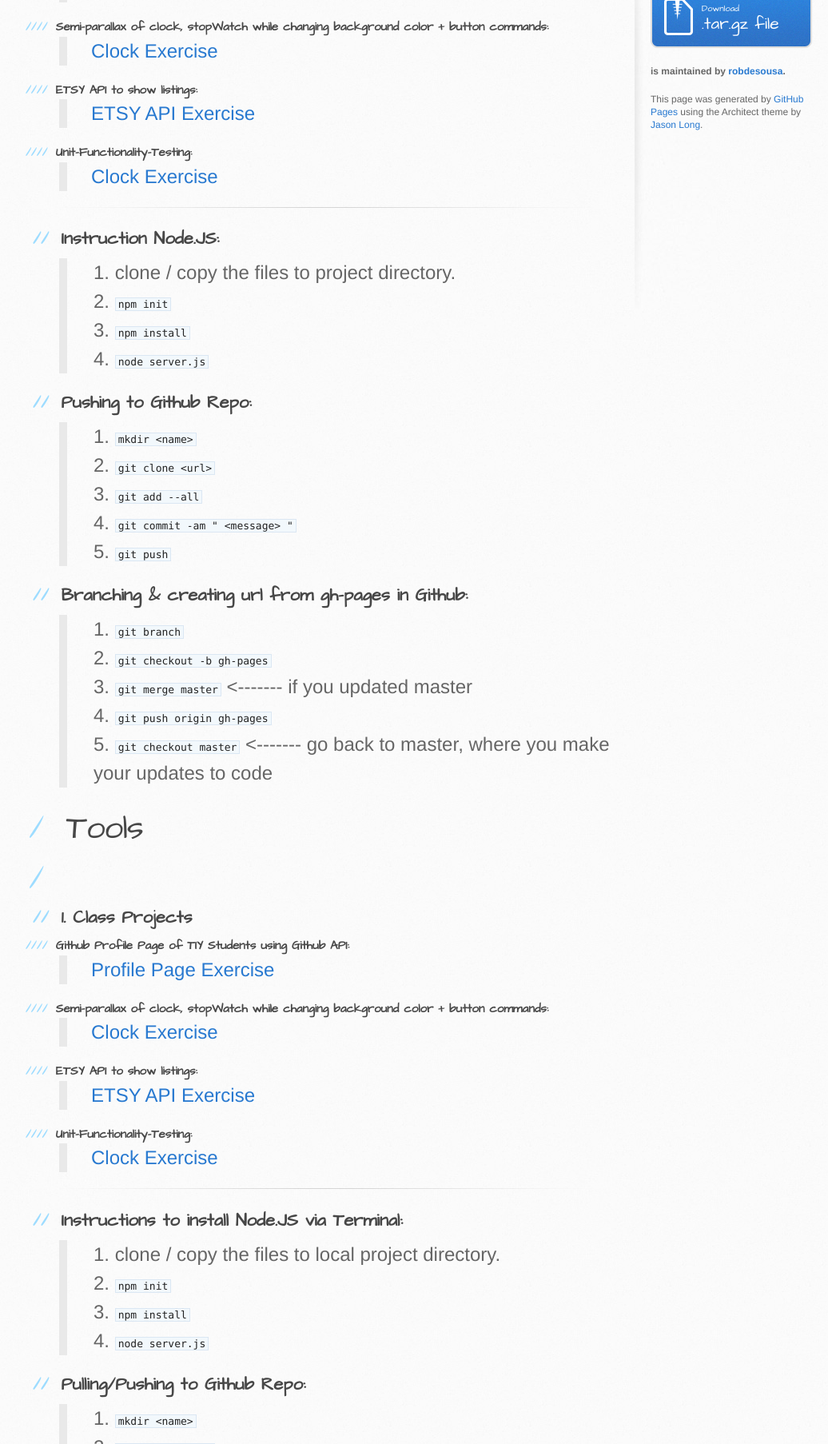
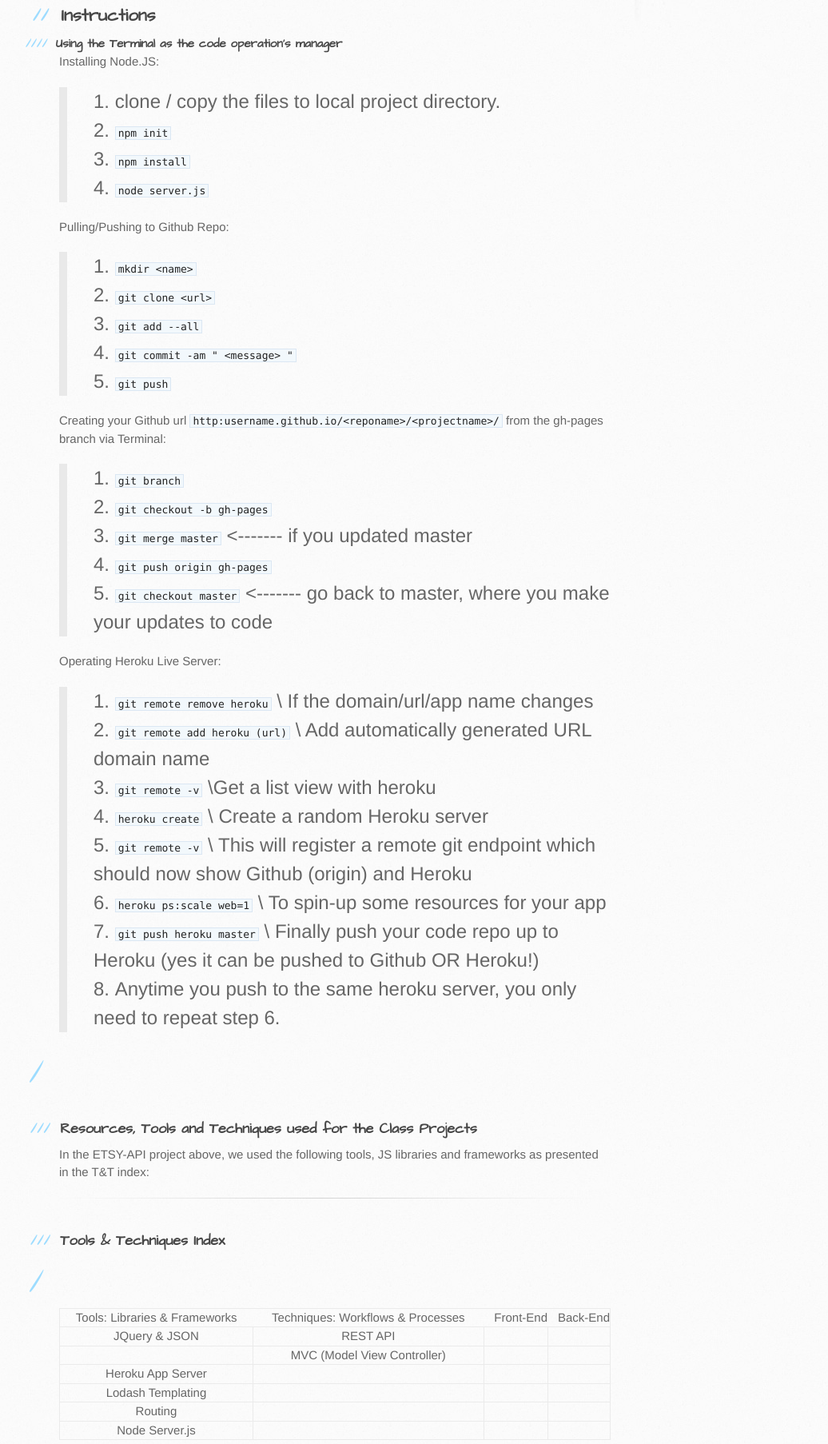
Before and after one commit to HumanDAO/Coding-Init, a plain HTML site: page index.html in a window 1280 px wide. Shown: the part 994-2800 px from the top of the page at 80% size, without its empty margins (96-1132 px from the left). Drawn offline with Linux system fonts and the light colour scheme; files whose address does not match are found by name.

```diff
--- a/index.html
+++ b/index.html
@@ -13,13 +13,13 @@
     <script src="//html5shiv.googlecode.com/svn/trunk/html5.js"></script>
     <![endif]-->
 
-    <title>Front-End Design/Engineering Tools &amp; Techniques acquired from The Iron Yard Coding BootCamp Experience by robdesousa</title>
+    <title>The Iron Yard Coding BootCamp Experience by robdesousa</title>
   </head>
 
   <body>
     <header>
       <div class="inner">
-        <h1>Front-End Design/Engineering Tools &amp; Techniques acquired from The Iron Yard Coding BootCamp Experience</h1>
+        <h1>The Iron Yard Coding BootCamp Experience</h1>
         <h2>curated by Rob DeSousa &amp; feedback provided by the Houston Class of Summer 2014</h2>
         <a href="https://github.com/robdesousa/The-Iron-Yard-Experience" class="button"><small>View project on</small>GitHub</a>
       </div>
@@ -29,20 +29,23 @@
       <div class="inner clearfix">
         <section id="main-content">
           <h1>
-<a name="class-projects--instructions" class="anchor" href="#class-projects--instructions"><span class="octicon octicon-link"></span></a>Class Projects &amp; Instructions</h1>
+<a name="front-end-designengineering-tools--techniques--" class="anchor" href="#front-end-designengineering-tools--techniques--"><span class="octicon octicon-link"></span></a>Front-End Design/Engineering Tools &amp; Techniques  </h1>
+
+<h2>
+<a name="class-projects" class="anchor" href="#class-projects"><span class="octicon octicon-link"></span></a>Class Projects</h2>
 
 <h4>
 <a name="github-profile-page-of-tiy-students-using-github-api" class="anchor" href="#github-profile-page-of-tiy-students-using-github-api"><span class="octicon octicon-link"></span></a>Github Profile Page of TIY Students using Github API:</h4>
 
 <blockquote>
-<p><a href="https://robdesousa.github.com/The-Iron-Yard-Experience/Profile_Page">Profile Page Exercise</a></p>
+<p><a href="https://robdesousa.github.com/The-Iron-Yard-Experience/Profile-Page">Profile Page Exercise</a></p>
 </blockquote>
 
 <h4>
-<a name="semi-parallax-of-clock-stopwatch-while-changing-background-color--button-commands" class="anchor" href="#semi-parallax-of-clock-stopwatch-while-changing-background-color--button-commands"><span class="octicon octicon-link"></span></a>Semi-parallax of clock, stopWatch while changing background color + button commands:</h4>
+<a name="semi-parallax-of-clock-stopwatch-while-changing-background-color" class="anchor" href="#semi-parallax-of-clock-stopwatch-while-changing-background-color"><span class="octicon octicon-link"></span></a>Semi-parallax of clock, stopWatch while changing background color:</h4>
 
 <blockquote>
-<p><a href="https://robdesousa.github.com/The-Iron-Yard-Experience/Clock_Bkgd">Clock Exercise</a></p>
+<p><a href="https://robdesousa.github.com/The-Iron-Yard-Experience/Clock-Bkgd">Clock Exercise</a></p>
 </blockquote>
 
 <h4>
@@ -59,20 +62,24 @@
 <p><a href="https://robdesousa.github.com/The-Iron-Yard-Experience/TDD">Clock Exercise</a></p>
 </blockquote>
 
-<hr><h2>
-<a name="instruction-nodejs" class="anchor" href="#instruction-nodejs"><span class="octicon octicon-link"></span></a>Instruction Node.JS:</h2>
+<h2>
+<a name="instructions" class="anchor" href="#instructions"><span class="octicon octicon-link"></span></a>Instructions</h2>
+
+<h4>
+<a name="using-the-terminal-as-the-code-operations-manager" class="anchor" href="#using-the-terminal-as-the-code-operations-manager"><span class="octicon octicon-link"></span></a>Using the Terminal as the code operation's manager</h4>
+
+<p>Installing Node.JS:</p>
 
 <blockquote>
 <ol>
-<li>clone / copy the files to project directory.</li>
+<li>clone / copy the files to local project directory.</li>
 <li><code>npm init</code></li>
 <li><code>npm install</code></li>
 <li><code>node server.js</code></li>
 </ol>
 </blockquote>
 
-<h2>
-<a name="pushing-to-github-repo" class="anchor" href="#pushing-to-github-repo"><span class="octicon octicon-link"></span></a>Pushing to Github Repo:</h2>
+<p>Pulling/Pushing to Github Repo:</p>
 
 <blockquote>
 <ol>
@@ -84,8 +91,7 @@
 </ol>
 </blockquote>
 
-<h2>
-<a name="branching--creating-url-from-gh-pages-in-github" class="anchor" href="#branching--creating-url-from-gh-pages-in-github"><span class="octicon octicon-link"></span></a>Branching &amp; creating url from gh-pages in Github:</h2>
+<p>Creating your Github url <code>http:username.github.io/&lt;reponame&gt;/&lt;projectname&gt;/</code> from the gh-pages branch via Terminal:</p>
 
 <blockquote>
 <ol>
@@ -99,84 +105,7 @@
 </ol>
 </blockquote>
 
-<h1>
-<a name="tools" class="anchor" href="#tools"><span class="octicon octicon-link"></span></a>Tools</h1>
-
-<h1></h1>
-
-<h2>
-<a name="1-class-projects" class="anchor" href="#1-class-projects"><span class="octicon octicon-link"></span></a>1. Class Projects</h2>
-
-<h4>
-<a name="github-profile-page-of-tiy-students-using-github-api-1" class="anchor" href="#github-profile-page-of-tiy-students-using-github-api-1"><span class="octicon octicon-link"></span></a>Github Profile Page of TIY Students using Github API:</h4>
-
-<blockquote>
-<p><a href="https://robdesousa.github.com/The-Iron-Yard-Experience/Profile_Page">Profile Page Exercise</a></p>
-</blockquote>
-
-<h4>
-<a name="semi-parallax-of-clock-stopwatch-while-changing-background-color--button-commands-1" class="anchor" href="#semi-parallax-of-clock-stopwatch-while-changing-background-color--button-commands-1"><span class="octicon octicon-link"></span></a>Semi-parallax of clock, stopWatch while changing background color + button commands:</h4>
-
-<blockquote>
-<p><a href="https://robdesousa.github.com/The-Iron-Yard-Experience/Clock_Bkgd">Clock Exercise</a></p>
-</blockquote>
-
-<h4>
-<a name="etsy-api-to-show-listings-1" class="anchor" href="#etsy-api-to-show-listings-1"><span class="octicon octicon-link"></span></a>ETSY API to show listings:</h4>
-
-<blockquote>
-<p><a href="http://tiy-api.herokuapp.com">ETSY API Exercise</a></p>
-</blockquote>
-
-<h4>
-<a name="unit-functionality-testing-1" class="anchor" href="#unit-functionality-testing-1"><span class="octicon octicon-link"></span></a>Unit-Functionality-Testing:</h4>
-
-<blockquote>
-<p><a href="https://robdesousa.github.com/The-Iron-Yard-Experience/TDD">Clock Exercise</a></p>
-</blockquote>
-
-<hr><h2>
-<a name="instructions-to-install-nodejs-via-terminal" class="anchor" href="#instructions-to-install-nodejs-via-terminal"><span class="octicon octicon-link"></span></a>Instructions to install Node.JS via Terminal:</h2>
-
-<blockquote>
-<ol>
-<li>clone / copy the files to local project directory.</li>
-<li><code>npm init</code></li>
-<li><code>npm install</code></li>
-<li><code>node server.js</code></li>
-</ol>
-</blockquote>
-
-<h2>
-<a name="pullingpushing-to-github-repo" class="anchor" href="#pullingpushing-to-github-repo"><span class="octicon octicon-link"></span></a>Pulling/Pushing to Github Repo:</h2>
-
-<blockquote>
-<ol>
-<li><code>mkdir &lt;name&gt;</code></li>
-<li><code>git clone &lt;url&gt;</code></li>
-<li><code>git add --all</code></li>
-<li><code>git commit -am " &lt;message&gt; "</code></li>
-<li><code>git push</code></li>
-</ol>
-</blockquote>
-
-<h3>
-<a name="creating-your-github-url-httpusernamegithubioreponameprojectname-from-the-gh-pages-branch-via-terminal" class="anchor" href="#creating-your-github-url-httpusernamegithubioreponameprojectname-from-the-gh-pages-branch-via-terminal"><span class="octicon octicon-link"></span></a>Creating your Github url <code>http:username.github.io/&lt;reponame&gt;/&lt;projectname&gt;/</code> from the gh-pages branch via Terminal:</h3>
-
-<blockquote>
-<ol>
-<li><code>git branch</code></li>
-<li><code>git checkout -b gh-pages</code></li>
-<li>
-<code>git merge master</code> &lt;------- if you updated master</li>
-<li><code>git push origin gh-pages</code></li>
-<li>
-<code>git checkout master</code> &lt;------- go back to master, where you make your updates to code</li>
-</ol>
-</blockquote>
-
-<h3>
-<a name="git-instructions-for-heroku-live-server-via-terminal" class="anchor" href="#git-instructions-for-heroku-live-server-via-terminal"><span class="octicon octicon-link"></span></a>Git instructions for Heroku Live Server via Terminal</h3>
+<p>Operating Heroku Live Server:</p>
 
 <blockquote>
 <ol>
@@ -194,60 +123,81 @@
 <code>heroku ps:scale web=1</code> \ To spin-up some resources for your app</li>
 <li>
 <code>git push heroku master</code> \ Finally push your code repo up to Heroku (yes it can be pushed to Github OR Heroku!) </li>
-<li> Anytime you want to push to the same heroku server, you only need to repeat <strong>step 6</strong>.</li>
+<li> Anytime you push to the same heroku server, you only need to repeat <strong>step 6</strong>.</li>
 </ol>
-<p><a href="https://travis-ci.org/ddollar/foreman"><img src="https://travis-ci.org/ddollar/foreman.svg?branch=master" alt="Build Status"></a></p>
-
-<h1>
-<a name="-1" class="anchor" href="#-1"><span class="octicon octicon-link"></span></a><a href="https://codeclimate.com/github/ddollar/foreman"><img src="https://codeclimate.com/github/ddollar/foreman.png" alt="Code Climate"></a>
-</h1>
 </blockquote>
 
+<h1></h1>
+
 <h3>
-<a name="rest-api-in-order-build-your-own-web-app" class="anchor" href="#rest-api-in-order-build-your-own-web-app"><span class="octicon octicon-link"></span></a>REST API in order build your own Web App:</h3>
+<a name="resources-tools-and-techniques-used-for-the-class-projects" class="anchor" href="#resources-tools-and-techniques-used-for-the-class-projects"><span class="octicon octicon-link"></span></a>Resources, Tools and Techniques used for the Class Projects</h3>
 
-<p>We used in the ETSY-API project the following tools, JS libraries and frameworks:</p>
+<p>In the ETSY-API project above, we used the following tools, JS libraries and frameworks as presented in the T&amp;T index:</p>
 
-<blockquote>
-<ul>
-<li>Node Server.js</li>
-<li>Routing</li>
-<li>JQuery &amp; JSON</li>
-<li>MVC (Model View Controller)</li>
-<li>Heroku App Server</li>
-<li>Lodash</li>
-<li>Temp DB</li>
-</ul>
-</blockquote>
+<hr><h3>
+<a name="tools--techniques-index" class="anchor" href="#tools--techniques-index"><span class="octicon octicon-link"></span></a>Tools &amp; Techniques Index</h3>
 
-<hr><p>Manage applications</p>
+<h1></h1>
 
 <table>
+<thead><tr>
+<th>Tools: Libraries &amp; Frameworks</th>
+<th align="center">Techniques: Workflows &amp; Processes</th>
+<th align="right">Front-End</th>
+<th align="right">Back-End</th>
+</tr></thead>
+<tbody>
 <tr>
-<th>If you have...</th>
-    <th>Install with...</th>
-  </tr>
+<td>JQuery &amp; JSON</td>
+<td align="center">REST API</td>
+<td align="right"></td>
+<td align="right"></td>
+</tr>
 <tr>
-<td>Frameworks</td>
-    <td><pre>Should go here</pre></td>
-  </tr>
+<td></td>
+<td align="center">MVC (Model View Controller)</td>
+<td align="right"></td>
+<td align="right"></td>
+</tr>
 <tr>
-<td>Mac OS X</td>
-    <td>
-<a href="http://herokuapp.com&lt;/a&gt;&lt;/td&gt;%0A%20%20&lt;/tr&gt;%0A&lt;/table&gt;%0A%0A&lt;h3&gt;Authors&lt;/h3&gt;%0A%0A&lt;p&gt;&lt;a%20href=">Rob's Github Profile</a>
+<td>Heroku App Server</td>
+<td align="center"></td>
+<td align="right"></td>
+<td align="right"></td>
+</tr>
+<tr>
+<td>Lodash Templating</td>
+<td align="center"></td>
+<td align="right"></td>
+<td align="right"></td>
+</tr>
+<tr>
+<td>Routing</td>
+<td align="center"></td>
+<td align="right"></td>
+<td align="right"></td>
+</tr>
+<tr>
+<td>Node Server.js</td>
+<td align="center"></td>
+<td align="right"></td>
+<td align="right"></td>
+</tr>
+</tbody>
+</table><hr><h6>
+<a name="authors" class="anchor" href="#authors"><span class="octicon octicon-link"></span></a>Authors</h6>
 
-<h3>
-<a name="collaborators" class="anchor" href="#collaborators"><span class="octicon octicon-link"></span></a>Collaborators</h3>
+<p><a href="https://github.com/robdesousa">Rob's Github Profile</a></p>
 
-<p>Keya Moradi</p>
+<h6>
+<a name="collaborators" class="anchor" href="#collaborators"><span class="octicon octicon-link"></span></a>Collaborators</h6>
 
-<h4>
-<a name="created-and-maintained-by" class="anchor" href="#created-and-maintained-by"><span class="octicon octicon-link"></span></a>Created and maintained by</h4>
+<p>TIY Class of Houston 2014</p>
+
+<h6>
+<a name="created-and-maintained-by" class="anchor" href="#created-and-maintained-by"><span class="octicon octicon-link"></span></a>Created and maintained by</h6>
 
 <p>Rob DeSousa</p>
-</td>
-</tr>
-</table>
         </section>
 
         <aside id="sidebar">
```
Also changed, not shown: params.json (+1 -1 lines).
